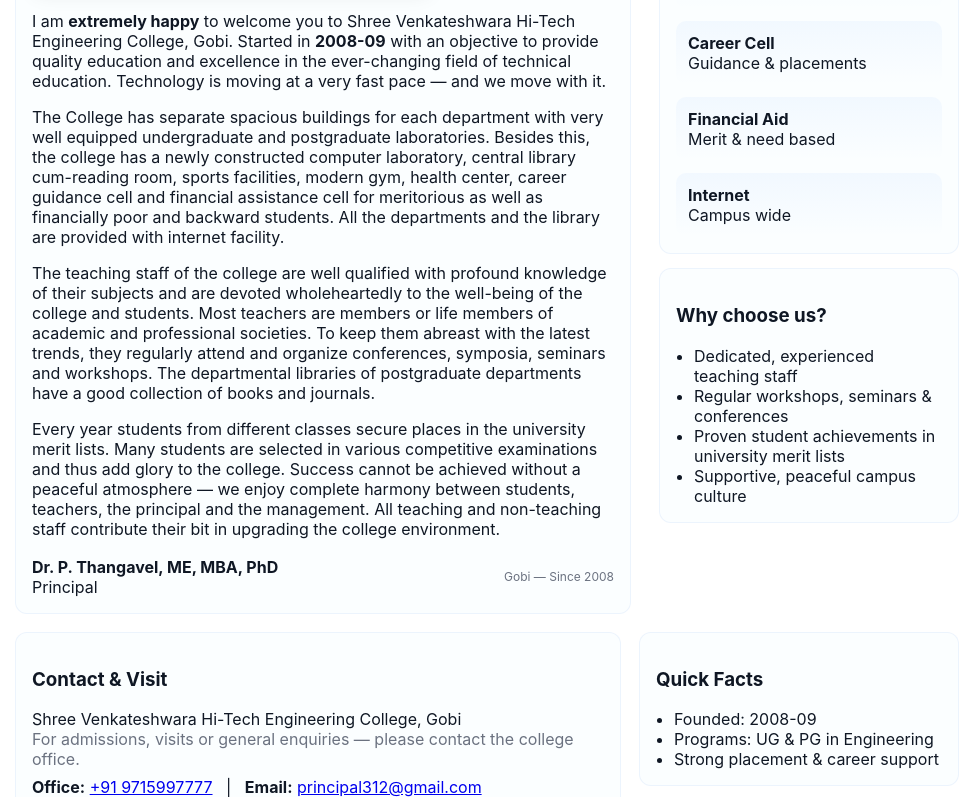
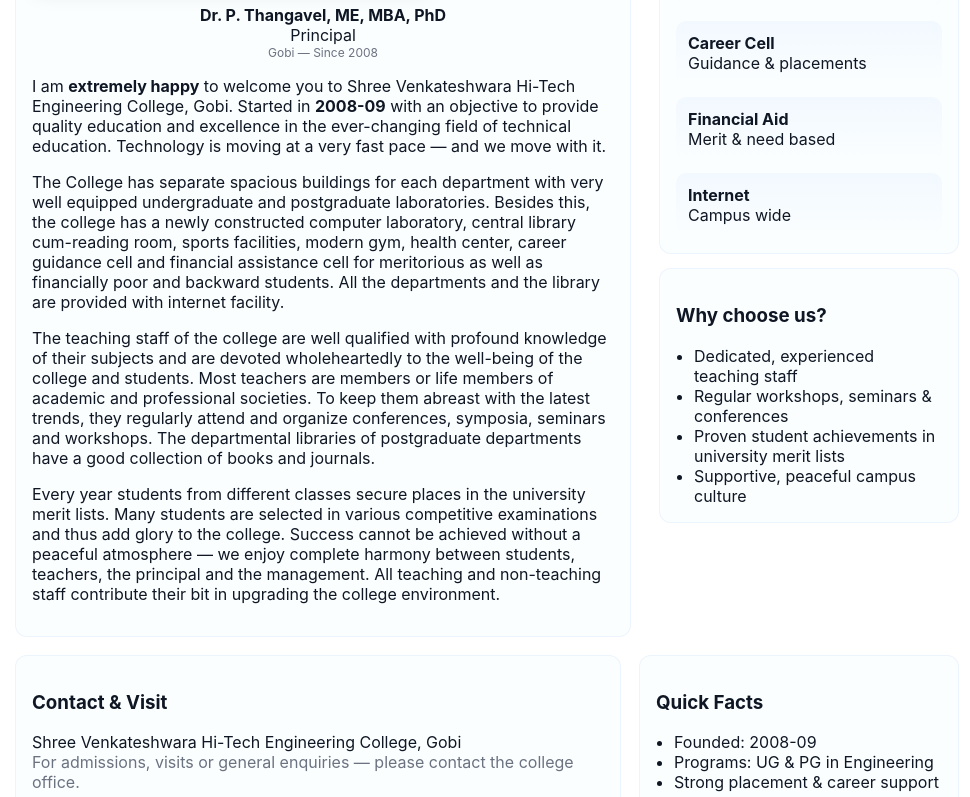
Before and after one commit to NishanthKarthikeyan/principal, a plain HTML site: page index.html in a window 1280 px wide. Shown: the part 616-1413 px from the top of the page, without its empty margins (153-1123 px from the left). Drawn offline with Linux system fonts and the light colour scheme.

Commit message:
index.html

```diff
--- a/index.html
+++ b/index.html
@@ -22,8 +22,8 @@
     .facilities{display:grid;grid-template-columns:repeat(auto-fit,minmax(220px,1fr));gap:12px;margin-top:14px}
     .facility{background:linear-gradient(180deg,rgba(11,110,253,0.04),transparent);padding:12px;border-radius:10px}
     ul{margin:0;padding-left:18px}
-    .signature{display:flex;gap:12px;align-items:center;margin-top:18px}
-    .sig-block{font-style:normal}
+    .signature{display:flex;justify-content:center;margin-top:10px}
+    .sig-block{text-align:center;font-style:normal}
     .btn{display:inline-block;margin-top:12px;padding:10px 14px;border-radius:10px;background:var(--accent);color:#fff;text-decoration:none;font-weight:600}
     footer{margin-top:20px;color:var(--muted);font-size:14px}
     @media (max-width:760px){.hero{flex-direction:column}.hero .right{width:100%}}
@@ -45,6 +45,16 @@
         <article class="card">
           <h2 id="welcome-title">A message from the Principal — Enthusiastic & Proud</h2>
           <img src="https://www.svhec.com/wp-content/uploads/2024/09/Principal-new-scaled.jpg" alt="Principal Dr. P. Thangavel" class="principal-img">
+
+          <!-- Signature moved directly below image -->
+          <div class="signature">
+            <div class="sig-block">
+              <div><strong>Dr. P. Thangavel, ME, MBA, PhD</strong></div>
+              <div>Principal</div>
+              <div style="font-size:12px;color:var(--muted)">Gobi — Since 2008</div>
+            </div>
+          </div>
+
           <p>
             I am <strong>extremely happy</strong> to welcome you to Shree Venkateshwara Hi-Tech Engineering College, Gobi. Started in <strong>2008-09</strong> with an objective to provide quality education and excellence in the ever-changing field of technical education. Technology is moving at a very fast pace — and we move with it.
           </p>
@@ -60,14 +70,6 @@
           <p>
             Every year students from different classes secure places in the university merit lists. Many students are selected in various competitive examinations and thus add glory to the college. Success cannot be achieved without a peaceful atmosphere — we enjoy complete harmony between students, teachers, the principal and the management. All teaching and non-teaching staff contribute their bit in upgrading the college environment.
           </p>
-
-          <div class="signature">
-            <div class="sig-block">
-              <div><strong>Dr. P. Thangavel, ME, MBA, PhD</strong></div>
-              <div>Principal</div>
-            </div>
-            <div style="margin-left:auto;text-align:right;font-size:12px;color:var(--muted)">Gobi — Since 2008</div>
-          </div>
         </article>
       </div>
 
```
